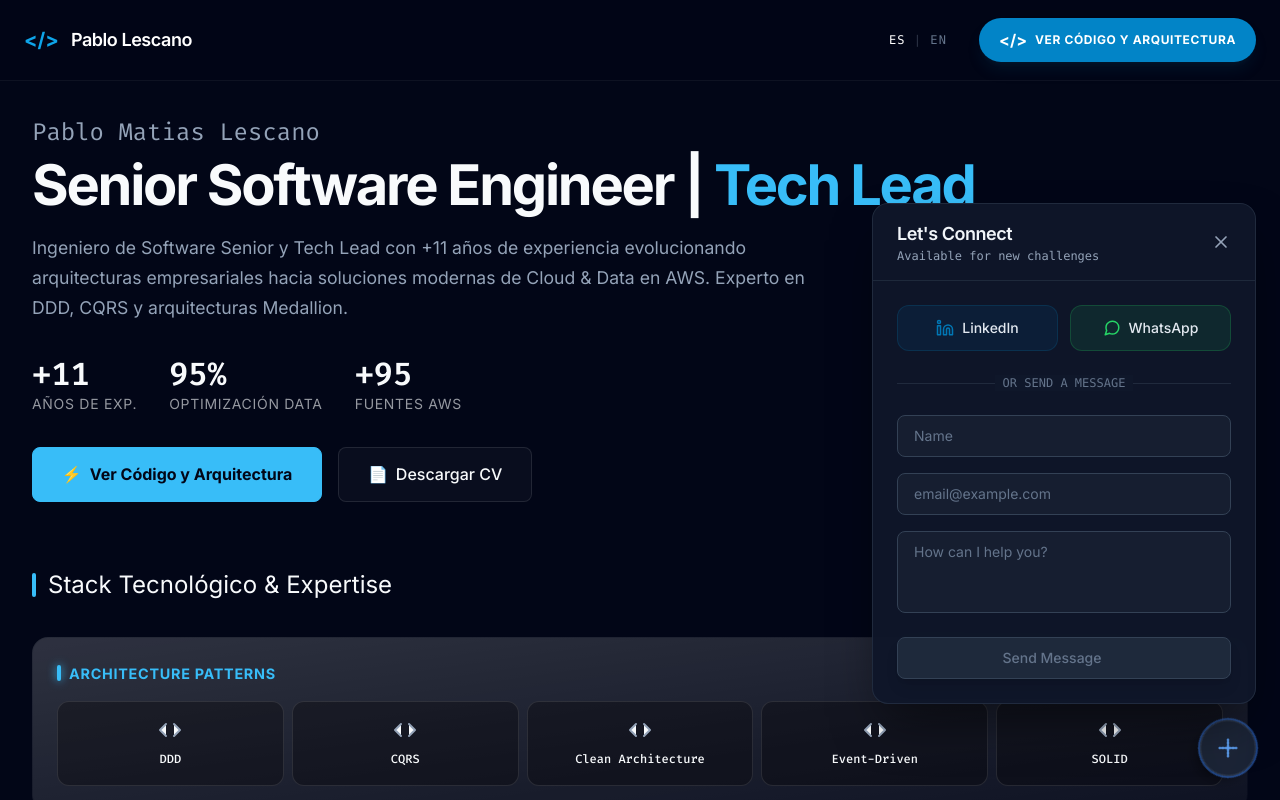
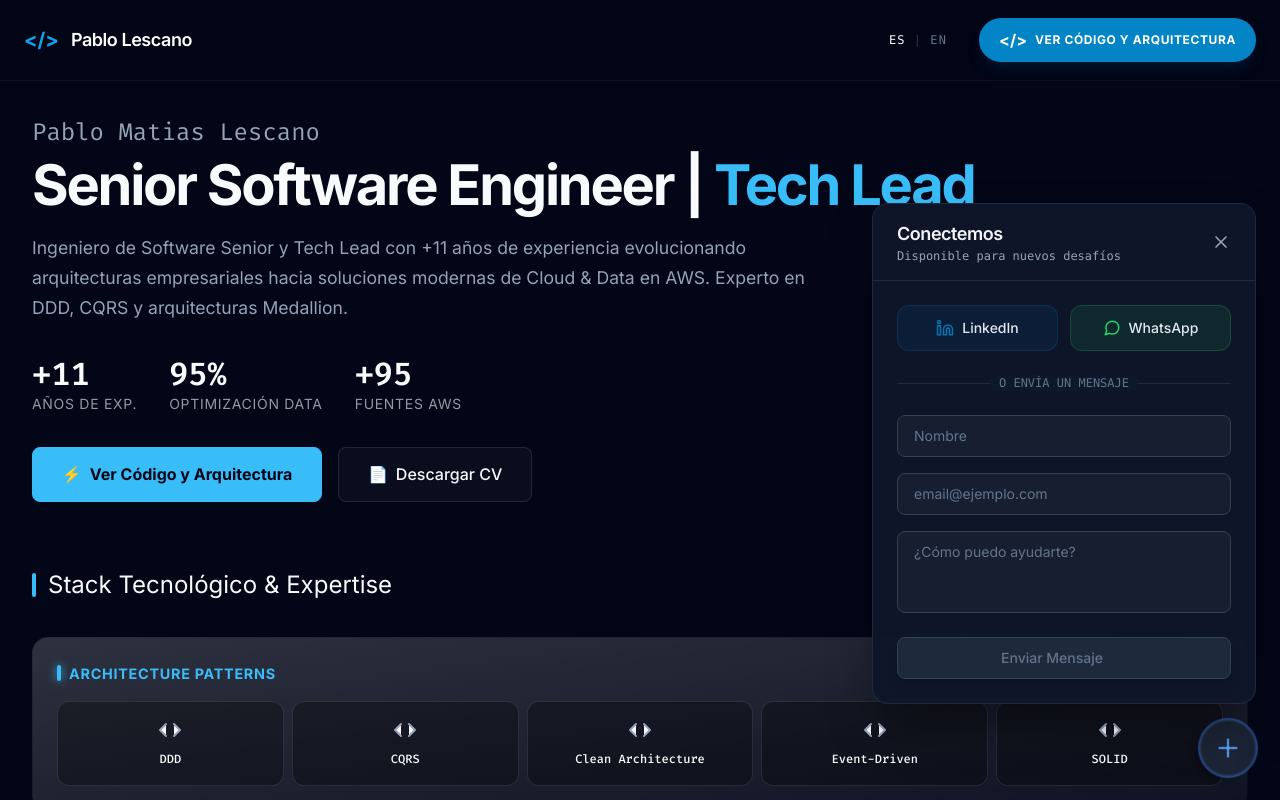
Before and after one commit to pabli77o77/pablo_matias_lescano_web, an Angular app: page / in a window 1280 px wide. Both pictures are taken after a click on the button 1228 px from the left and 748 px from the top of the page. Shown: the top 800 px of the page. Built offline with nearby package versions, Linux system fonts and the light colour scheme.

Commit message:
feat(i18n): implement dynamic localization for contact widget based on profile store

```diff
--- a/src/app/shared/components/contact-button/contact-button.component.html
+++ b/src/app/shared/components/contact-button/contact-button.component.html
@@ -8,8 +8,8 @@
     <!-- Header -->
     <div class="px-6 py-4 border-b border-slate-800 bg-slate-900/50 flex justify-between items-center">
         <div>
-            <h3 class="text-lg font-semibold text-slate-100 tracking-tight">Let's Connect</h3>
-            <p class="text-xs text-slate-400 font-mono">Available for new challenges</p>
+            <h3 class="text-lg font-semibold text-slate-100 tracking-tight">{{ uiText().title }}</h3>
+            <p class="text-xs text-slate-400 font-mono">{{ uiText().subtitle }}</p>
         </div>
         <button (click)="closeModal($event)" class="text-slate-400 hover:text-white transition-colors">
             <svg xmlns="http://www.w3.org/2000/svg" width="20" height="20" viewBox="0 0 24 24" fill="none" stroke="currentColor" stroke-width="2" stroke-linecap="round" stroke-linejoin="round"><line x1="18" y1="6" x2="6" y2="18"></line><line x1="6" y1="6" x2="18" y2="18"></line></svg>
@@ -24,12 +24,12 @@
             <button (click)="openSocial('https://linkedin.com/in/pablomatiaslescano')"
                     class="flex items-center justify-center gap-2 p-3 rounded-xl bg-[#0077b5]/10 border border-[#0077b5]/20 hover:bg-[#0077b5]/20 hover:border-[#0077b5]/40 transition-all group">
                 <svg xmlns="http://www.w3.org/2000/svg" width="18" height="18" viewBox="0 0 24 24" fill="none" stroke="currentColor" stroke-width="2" stroke-linecap="round" stroke-linejoin="round" class="text-[#0077b5] group-hover:scale-110 transition-transform"><path d="M16 8a6 6 0 0 1 6 6v7h-4v-7a2 2 0 0 0-2-2 2 2 0 0 0-2 2v7h-4v-7a6 6 0 0 1 6-6z"></path><rect x="2" y="9" width="4" height="12"></rect><circle cx="4" cy="4" r="2"></circle></svg>
-                <span class="text-sm font-medium text-slate-200">LinkedIn</span>
+                <span class="text-sm font-medium text-slate-200">{{ uiText().linkedin }}</span>
             </button>
             <button (click)="openSocial('https://wa.me/5491122334455')"
                     class="flex items-center justify-center gap-2 p-3 rounded-xl bg-[#25D366]/10 border border-[#25D366]/20 hover:bg-[#25D366]/20 hover:border-[#25D366]/40 transition-all group">
                 <svg xmlns="http://www.w3.org/2000/svg" width="18" height="18" viewBox="0 0 24 24" fill="none" stroke="currentColor" stroke-width="2" stroke-linecap="round" stroke-linejoin="round" class="text-[#25D366] group-hover:scale-110 transition-transform"><path d="M21 11.5a8.38 8.38 0 0 1-.9 3.8 8.5 8.5 0 0 1-7.6 4.7 8.38 8.38 0 0 1-3.8-.9L3 21l1.9-5.7a8.38 8.38 0 0 1-.9-3.8 8.5 8.5 0 0 1 4.7-7.6 8.38 8.38 0 0 1 3.8-.9h.5a8.48 8.48 0 0 1 8 8v.5z"></path></svg>
-                <span class="text-sm font-medium text-slate-200">WhatsApp</span>
+                <span class="text-sm font-medium text-slate-200">{{ uiText().whatsapp }}</span>
             </button>
         </div>
 
@@ -38,7 +38,7 @@
                 <span class="w-full border-t border-slate-700/50"></span>
             </div>
             <div class="relative flex justify-center text-xs uppercase">
-                <span class="bg-slate-900 px-2 text-slate-500 font-mono">Or send a message</span>
+                <span class="bg-slate-900 px-2 text-slate-500 font-mono">{{ uiText().orMessage }}</span>
             </div>
         </div>
 
@@ -49,34 +49,34 @@
                     <svg xmlns="http://www.w3.org/2000/svg" width="24" height="24" viewBox="0 0 24 24" fill="none" stroke="currentColor" stroke-width="2" stroke-linecap="round" stroke-linejoin="round"><path d="M22 11.08V12a10 10 0 1 1-5.93-9.14"></path><polyline points="22 4 12 14.01 9 11.01"></polyline></svg>
                 </div>
                 <div>
-                    <h4 class="text-slate-200 font-medium">Message Sent!</h4>
-                    <p class="text-slate-400 text-sm">I'll get back to you soon.</p>
+                    <h4 class="text-slate-200 font-medium">{{ uiText().successTitle }}</h4>
+                    <p class="text-slate-400 text-sm">{{ uiText().successSubtitle }}</p>
                 </div>
             </div>
         } @else {
             <div class="space-y-4">
                 <div class="space-y-1">
                     <input [value]="name()" (input)="updateSignal(name, $event)"
-                           type="text" placeholder="Name"
+                           type="text" [placeholder]="uiText().placeholderName"
                            [class.opacity-50]="isLoading()"
                            class="w-full bg-slate-800/50 border border-slate-700 rounded-lg px-4 py-2.5 text-sm text-slate-200 placeholder-slate-500 focus:outline-none focus:border-cyan-500/50 focus:ring-1 focus:ring-cyan-500/20 transition-all">
                 </div>
                 <div class="space-y-1">
                     <input [value]="email()" (input)="updateSignal(email, $event)"
-                           type="email" placeholder="email@example.com"
+                           type="email" [placeholder]="uiText().placeholderEmail"
                            [class.opacity-50]="isLoading()"
                            class="w-full bg-slate-800/50 border border-slate-700 rounded-lg px-4 py-2.5 text-sm text-slate-200 placeholder-slate-500 focus:outline-none focus:border-cyan-500/50 focus:ring-1 focus:ring-cyan-500/20 transition-all">
                 </div>
                 <div class="space-y-1">
                     <textarea [value]="message()" (input)="updateSignal(message, $event)"
-                              rows="3" placeholder="How can I help you?"
+                              rows="3" [placeholder]="uiText().placeholderMessage"
                               [class.opacity-50]="isLoading()"
                               class="w-full bg-slate-800/50 border border-slate-700 rounded-lg px-4 py-2.5 text-sm text-slate-200 placeholder-slate-500 focus:outline-none focus:border-cyan-500/50 focus:ring-1 focus:ring-cyan-500/20 transition-all resize-none"></textarea>
                 </div>
 
                 @if (submitStatus() === 'error') {
                     <div class="p-2 rounded bg-red-500/10 border border-red-500/20 text-red-400 text-xs text-center">
-                        Connection error. Please try again later.
+                        {{ uiText().error }}
                     </div>
                 }
 
@@ -93,8 +93,9 @@
                             <circle class="opacity-25" cx="12" cy="12" r="10" stroke="currentColor" stroke-width="4"></circle>
                             <path class="opacity-75" fill="currentColor" d="M4 12a8 8 0 018-8V0C5.373 0 0 5.373 0 12h4zm2 5.291A7.962 7.962 0 014 12H0c0 3.042 1.135 5.824 3 7.938l3-2.647z"></path>
                         </svg>
+                        <span class="ml-2">{{ uiText().sending }}</span>
                     } @else {
-                        <span>Send Message</span>
+                        <span>{{ uiText().sendButton }}</span>
                         <svg xmlns="http://www.w3.org/2000/svg" width="16" height="16" viewBox="0 0 24 24" fill="none" stroke="currentColor" stroke-width="2" stroke-linecap="round" stroke-linejoin="round"
                              class="ml-2 transition-transform duration-300"
                              [class.translate-x-1]="isFormValid() && !isLoading()"
--- a/src/app/shared/components/contact-button/contact-button.component.ts
+++ b/src/app/shared/components/contact-button/contact-button.component.ts
@@ -1,6 +1,40 @@
 import { Component, computed, inject, signal } from '@angular/core';
 import { CommonModule } from '@angular/common';
 import { ContactService } from '@core/services/contact.service';
+import { ProfileStore } from '@core/store/profile.store';
+
+const I18N_TEXT = {
+  es: {
+    title: 'Conectemos',
+    subtitle: 'Disponible para nuevos desafíos',
+    orMessage: 'O envía un mensaje',
+    placeholderName: 'Nombre',
+    placeholderEmail: 'email@ejemplo.com',
+    placeholderMessage: '¿Cómo puedo ayudarte?',
+    sendButton: 'Enviar Mensaje',
+    sending: 'Enviando...',
+    successTitle: '¡Mensaje Enviado!',
+    successSubtitle: 'Te responderé a la brevedad.',
+    error: 'Error de conexión. Por favor intenta más tarde.',
+    linkedin: 'LinkedIn',
+    whatsapp: 'WhatsApp'
+  },
+  en: {
+    title: 'Let\'s Connect',
+    subtitle: 'Available for new challenges',
+    orMessage: 'Or send a message',
+    placeholderName: 'Name',
+    placeholderEmail: 'email@example.com',
+    placeholderMessage: 'How can I help you?',
+    sendButton: 'Send Message',
+    sending: 'Sending...',
+    successTitle: 'Message Sent!',
+    successSubtitle: 'I\'ll get back to you soon.',
+    error: 'Connection error. Please try again later.',
+    linkedin: 'LinkedIn',
+    whatsapp: 'WhatsApp'
+  }
+};
 
 @Component({
   selector: 'app-contact-button',
@@ -11,11 +45,18 @@ import { ContactService } from '@core/services/contact.service';
 })
 export class ContactButtonComponent {
   private contactService = inject(ContactService);
+  private store = inject(ProfileStore);
 
   // UI State Signals
   isOpen = signal(false);
   isHovered = signal(false);
   submitStatus = signal<'idle' | 'success' | 'error'>('idle');
+
+  // I18n Computed Signal
+  uiText = computed(() => {
+    const lang = this.store.language();
+    return I18N_TEXT[lang] || I18N_TEXT.en;
+  });
 
   // Form Data Signals (Pattern: Zero Friction)
   name = signal('');
```
Also changed, not shown: 1 other file (tests, documents, lock files or other folders).
